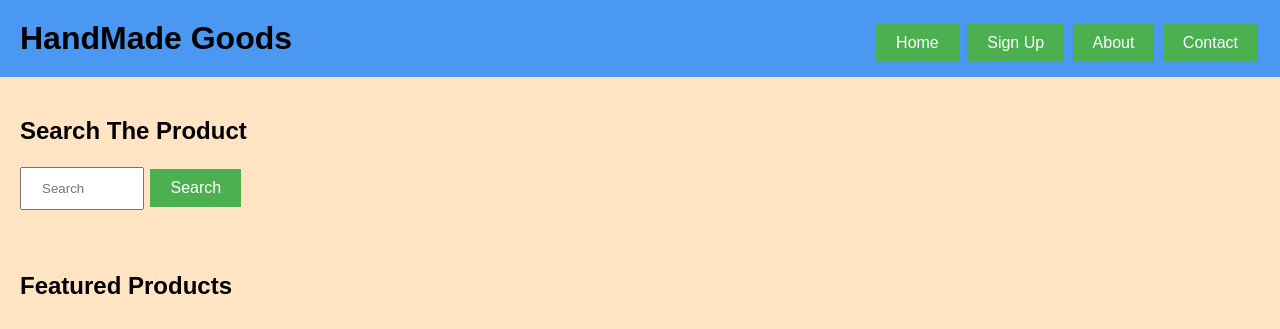
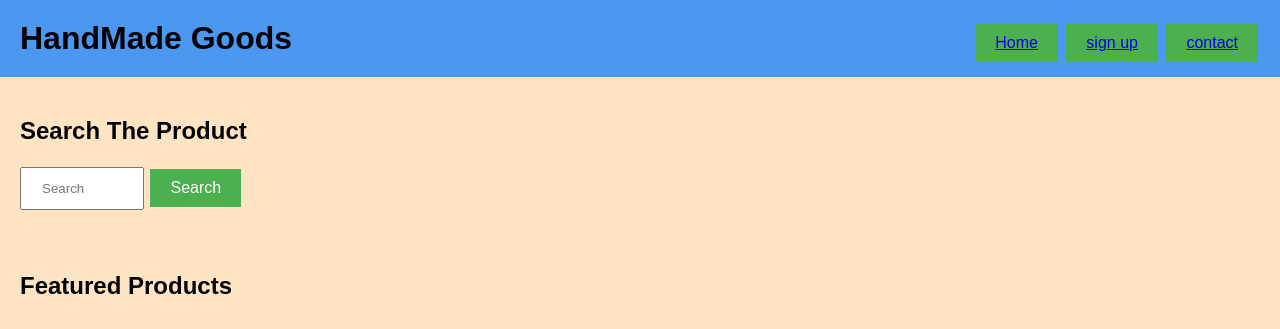
Before and after one commit to PadmaAS/handmade-virtual-market, a plain HTML site: page index.html in a window 1280 px wide. Shown: the top 329 px of the page. Drawn offline with Linux system fonts and the light colour scheme; a script that the page names is missing.

Commit message:
Update index.html

```diff
--- a/index.html
+++ b/index.html
@@ -6,17 +6,21 @@
 
 
     <title>HandMade Goods</title>
+    <link rel="stylesheet" href="style.css">
 </head>
 <body>
-    <link rel="stylesheet" href="style.css">
+
 
     <header>
         <h1>HandMade Goods</h1>
         <nav>
-            <button id="home-btn" class="button">Home</button>
-            <button id="signup-btn" class="button">Sign Up</button>
-            <button id="about-btn" class="button">About</button>
-            <button id="contact-btn" class="button">Contact</button>
+
+            <button id="home-btn" class="button"><a href="index.html">Home</a></button>
+            <button id="signup-btn" class="button"> <a href="sign up.html">sign up</a></button>
+            <button id="contact-btn" class="button"><a href="contact.html">contact</a></button>
+
+
+
         </nav>
     </header>
 
```
